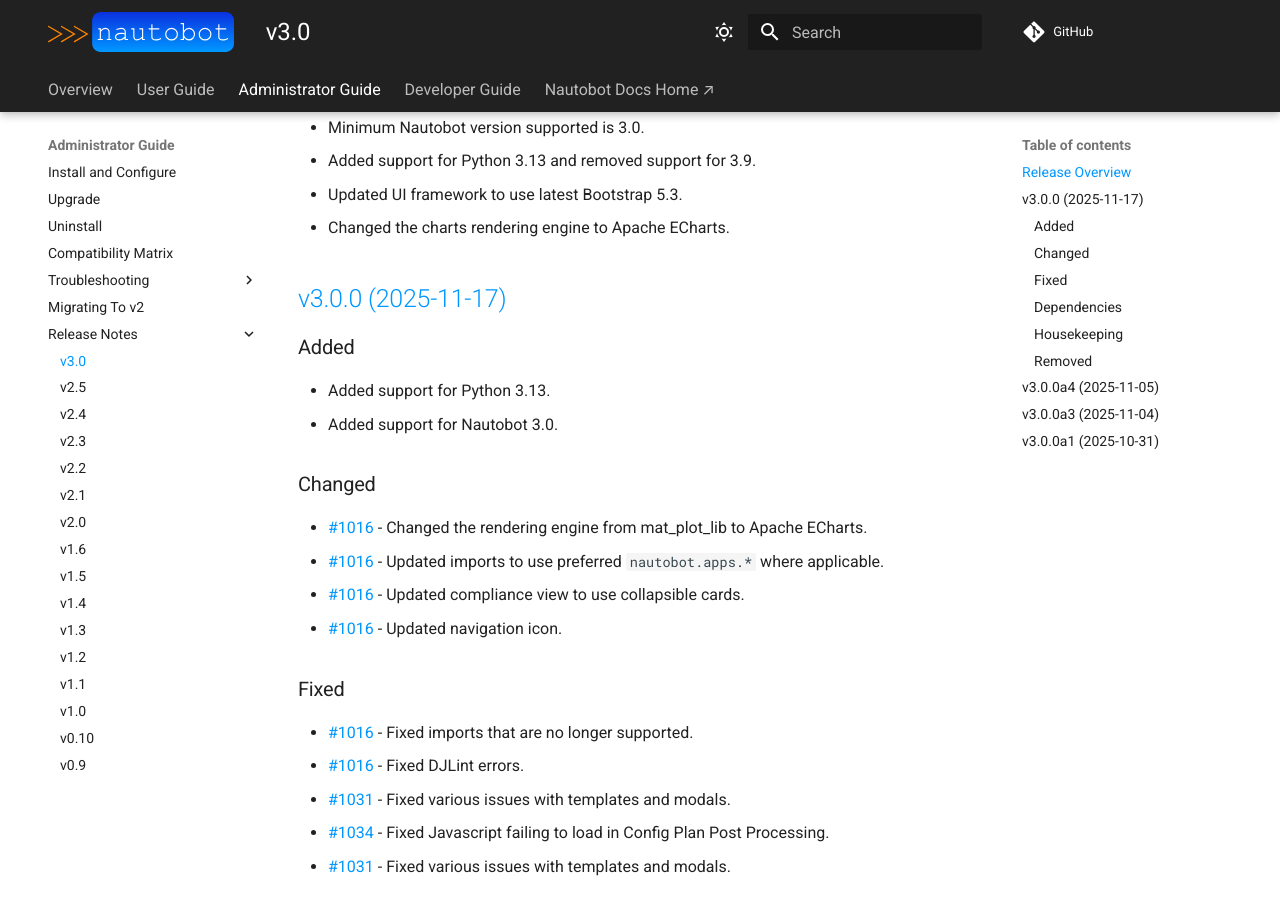
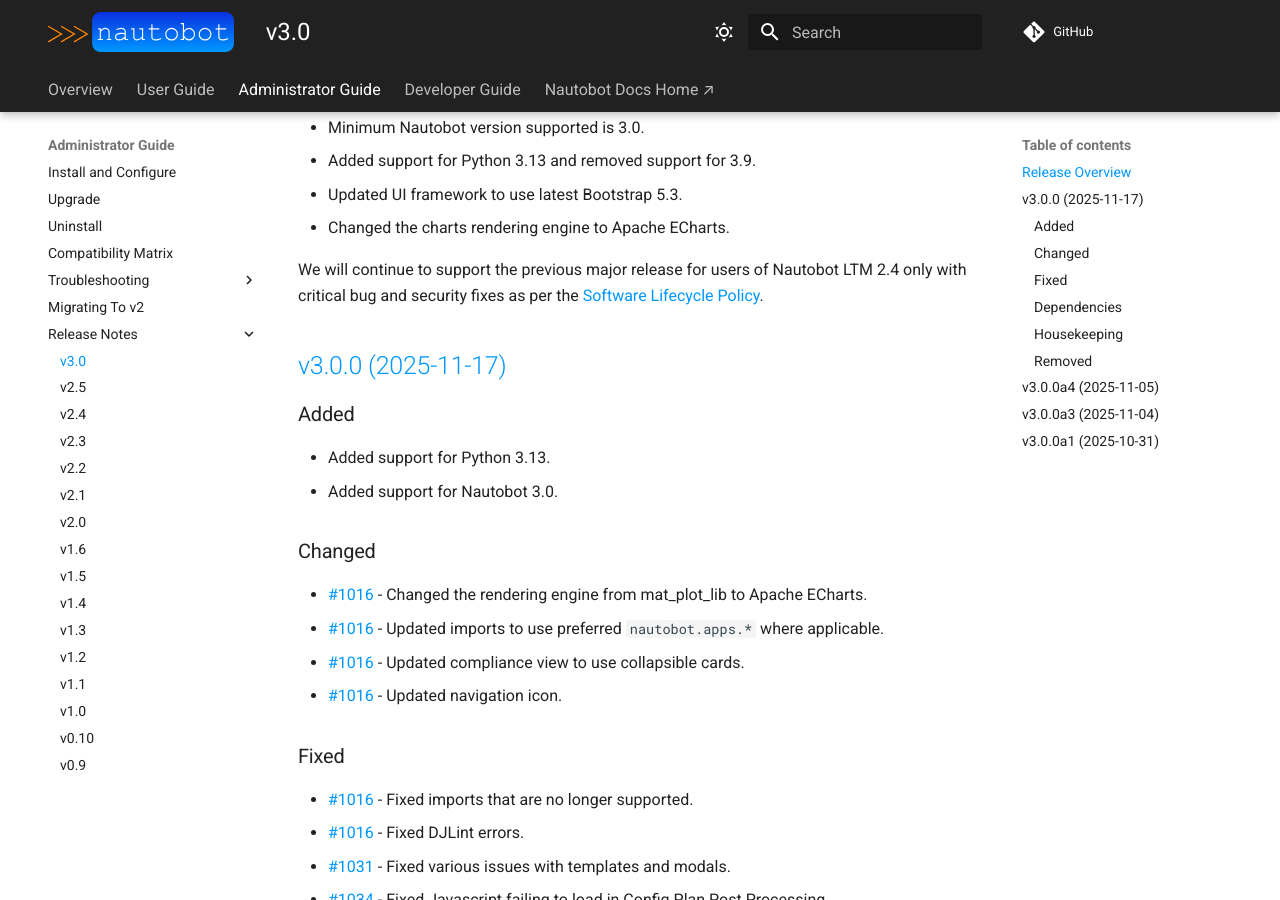
Before and after one commit to nautobot/nautobot-app-golden-config, an MkDocs documentation site: the page built from docs/admin/release_notes/version_3.0.md, in a window 1280 px wide and 900 px high, scrolled down 364 px. Built offline with MkDocs 1.6.1 and Material for MkDocs 9.7.7, drawn with Linux system fonts in a browser that asks for light colours; comment, search, counter and statistics services are not loaded.

Commit message:
Add missing LTM note (#1043)

```diff
--- a/docs/admin/release_notes/version_3.0.md
+++ b/docs/admin/release_notes/version_3.0.md
@@ -10,6 +10,8 @@
 - Added support for Python 3.13 and removed support for 3.9.
 - Updated UI framework to use latest Bootstrap 5.3.
 - Changed the charts rendering engine to Apache ECharts.
+
+We will continue to support the previous major release for users of Nautobot LTM 2.4 only with critical bug and security fixes as per the [Software Lifecycle Policy](https://networktocode.com/company/legal/software-lifecycle-policy/).
 
 ## [v3.0.0 (2025-11-17)](https://github.com/nautobot/nautobot-app-golden-config/releases/tag/v3.0.0)
 
```
